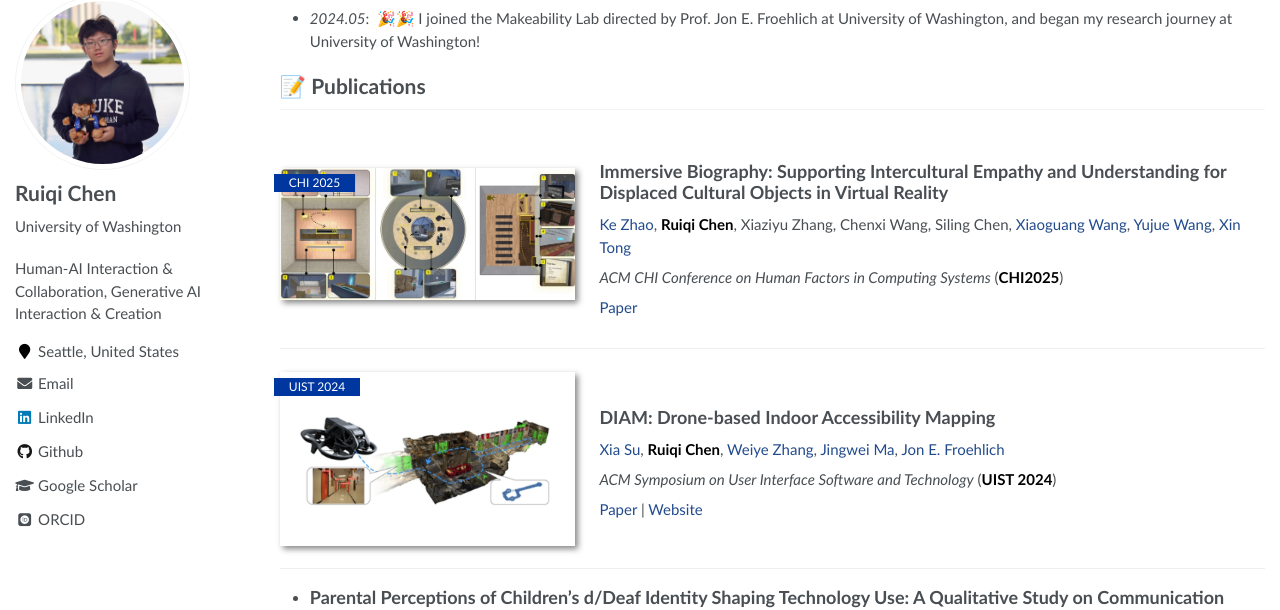
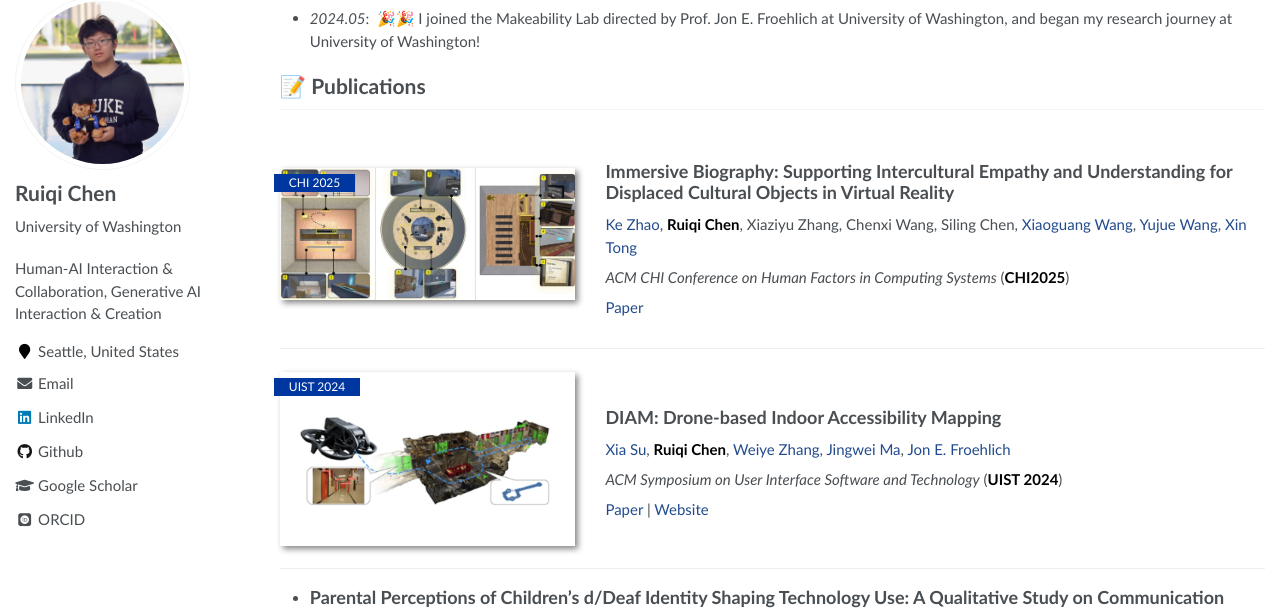
Before and after one commit to Ruiqi-Chen-0216/Ruiqi-Chen-0216.github.io, a Jekyll site: the page built from _pages/home.md, in a window 1280 px wide and 1400 px high, scrolled down 332 px. Shown: the part 96-706 px from the top of the window. Built offline with Jekyll 4.4.1, drawn with Linux system fonts in a browser that asks for light colours; some web fonts are replaced.

Commit message:
Update main.scss

```diff
--- a/assets/css/main.scss
+++ b/assets/css/main.scss
@@ -78,7 +78,7 @@
 
         .paper-box-text{
             justify-content: left;
-            padding-left: 1.6em;
+            padding-left: 2.0em;
             max-width: 70%;
             order: 2;
         }
```
